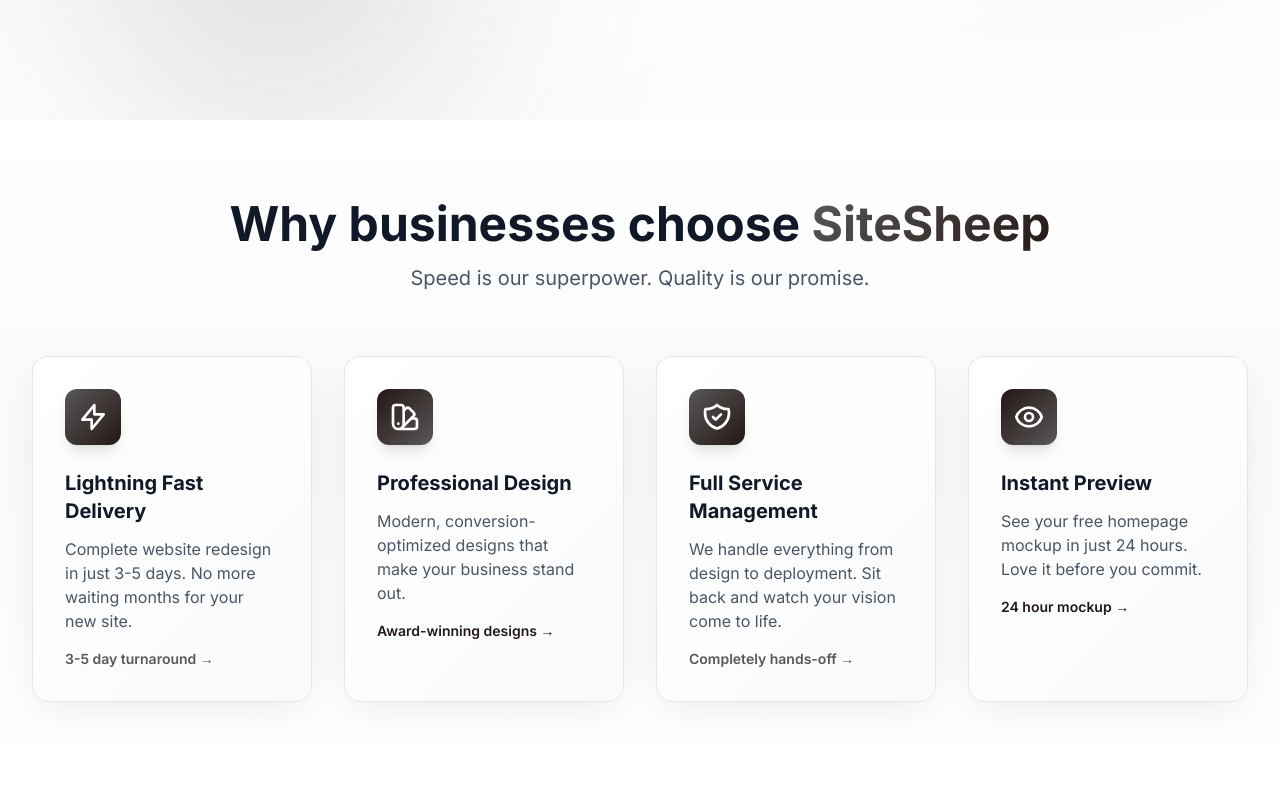
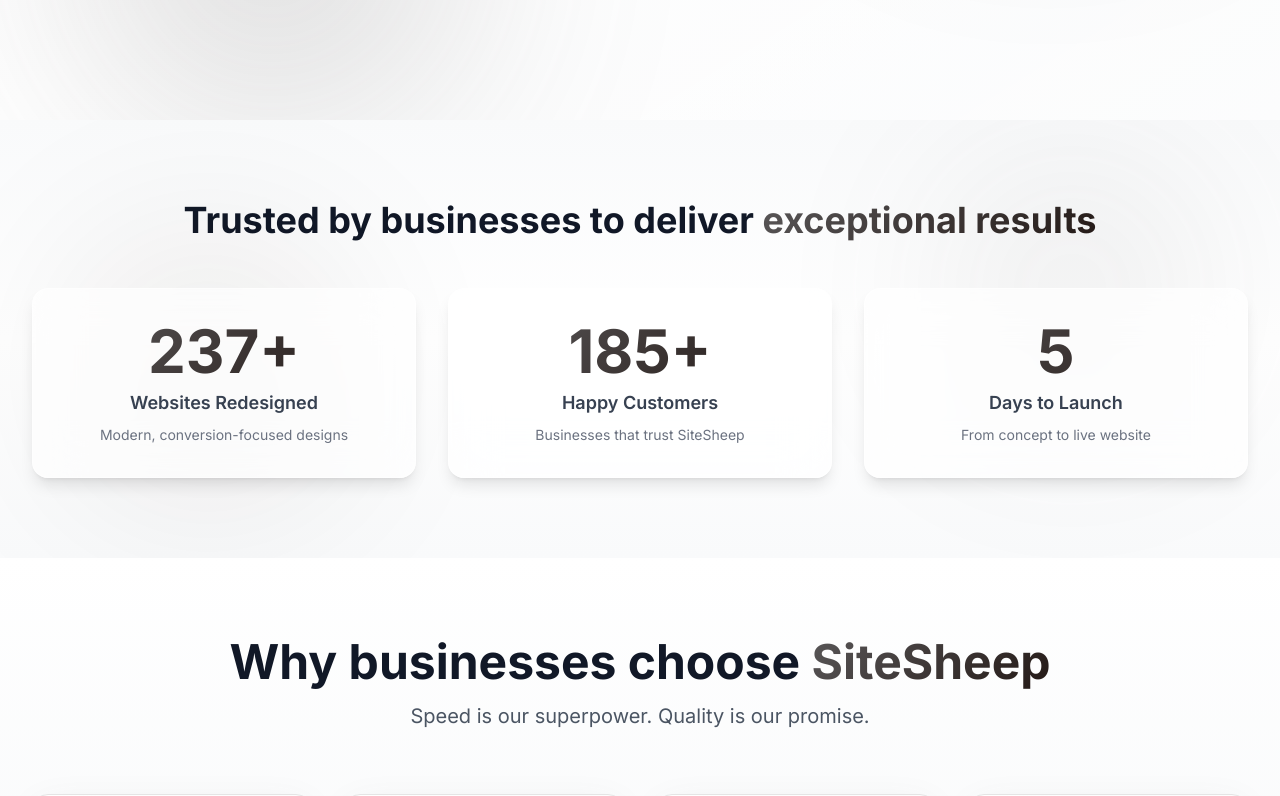
Before and after one commit to colecooke/sitesheep-website, a Next.js app: page / in a window 1280 px wide. Shown: the part 680-1476 px from the top of the page. Built offline with nearby package versions, Linux system fonts and the light colour scheme.

Commit message:
Update site

```diff
--- a/app/page.tsx
+++ b/app/page.tsx
@@ -1,10 +1,60 @@
 'use client'
 
-import { useState } from 'react'
+import { useState, useEffect, useRef } from 'react'
 import Image from 'next/image'
 
 export default function Home() {
   const [mobileMenuOpen, setMobileMenuOpen] = useState(false)
+  const [isVisible, setIsVisible] = useState(false)
+  const [counts, setCounts] = useState({ websites: 0, customers: 0, days: 0 })
+  const statsRef = useRef(null)
+
+  useEffect(() => {
+    const observer = new IntersectionObserver(
+      (entries) => {
+        if (entries[0].isIntersecting && !isVisible) {
+          setIsVisible(true)
+
+          // Animate counters with easing
+          const duration = 2000 // 2 seconds
+          const targets = { websites: 237, customers: 185, days: 5 }
+          const startTime = Date.now()
+
+          const animateCounters = () => {
+            const elapsed = Date.now() - startTime
+            const progress = Math.min(elapsed / duration, 1)
+
+            // Cubic easing for smooth animation
+            const eased = 1 - Math.pow(1 - progress, 3)
+
+            setCounts({
+              websites: Math.floor(targets.websites * eased),
+              customers: Math.floor(targets.customers * eased),
+              days: Number((targets.days * eased).toFixed(1))
+            })
+
+            if (progress < 1) {
+              requestAnimationFrame(animateCounters)
+            }
+          }
+
+          animateCounters()
+        }
+      },
+      { threshold: 0.2 }
+    )
+
+    const currentRef = statsRef.current
+    if (currentRef) {
+      observer.observe(currentRef)
+    }
+
+    return () => {
+      if (currentRef) {
+        observer.unobserve(currentRef)
+      }
+    }
+  }, [isVisible])
 
   return (
     <>
@@ -108,6 +158,47 @@ export default function Home() {
             <p className="mt-6 text-sm text-gray-500">
               ⚡ Free mockup delivered in 24 hours
             </p>
+          </div>
+        </div>
+      </section>
+
+      {/* Proof Points Section */}
+      <section ref={statsRef} className="py-20 bg-gradient-to-b from-gray-50 via-white to-gray-50 relative overflow-hidden">
+        {/* Animated background orbs */}
+        <div className="absolute top-10 right-20 w-64 h-64 rounded-full filter blur-[100px] opacity-10 animate-float" style={{ background: '#595758' }}></div>
+        <div className="absolute bottom-10 left-20 w-64 h-64 rounded-full filter blur-[100px] opacity-10 animate-float" style={{ background: '#231815', animationDelay: '3s' }}></div>
+
+        <div className="max-w-7xl mx-auto px-4 sm:px-6 lg:px-8">
+          <div className="text-center mb-12">
+            <h2 className="text-3xl md:text-4xl font-bold text-gray-900">
+              Trusted by businesses to deliver <span className="gradient-text">exceptional results</span>
+            </h2>
+          </div>
+
+          <div className="grid md:grid-cols-3 gap-8">
+            <div className="glass-effect rounded-2xl p-8 text-center hover:scale-105 transition-transform duration-300">
+              <div className="text-5xl md:text-6xl font-bold gradient-text mb-2">
+                {counts.websites}+
+              </div>
+              <div className="text-lg font-semibold text-gray-700">Websites Redesigned</div>
+              <div className="text-sm text-gray-500 mt-2">Modern, conversion-focused designs</div>
+            </div>
+
+            <div className="glass-effect rounded-2xl p-8 text-center hover:scale-105 transition-transform duration-300">
+              <div className="text-5xl md:text-6xl font-bold gradient-text mb-2">
+                {counts.customers}+
+              </div>
+              <div className="text-lg font-semibold text-gray-700">Happy Customers</div>
+              <div className="text-sm text-gray-500 mt-2">Businesses that trust SiteSheep</div>
+            </div>
+
+            <div className="glass-effect rounded-2xl p-8 text-center hover:scale-105 transition-transform duration-300">
+              <div className="text-5xl md:text-6xl font-bold gradient-text mb-2">
+                {counts.days}
+              </div>
+              <div className="text-lg font-semibold text-gray-700">Days to Launch</div>
+              <div className="text-sm text-gray-500 mt-2">From concept to live website</div>
+            </div>
           </div>
         </div>
       </section>
--- a/package.json
+++ b/package.json
@@ -7,7 +7,8 @@
     "build": "next build",
     "start": "next start",
     "lint": "next lint",
-    "deploy": "git add . && git commit -m 'Update site' && git push"
+    "deploy": "git add . && git commit -m 'Update site' && git push",
+    "auto-deploy": "node auto-deploy.js"
   },
   "dependencies": {
     "next": "^14.2.31",
```
Also changed, not shown: auto-deploy.js (added, +64 -0 lines).
